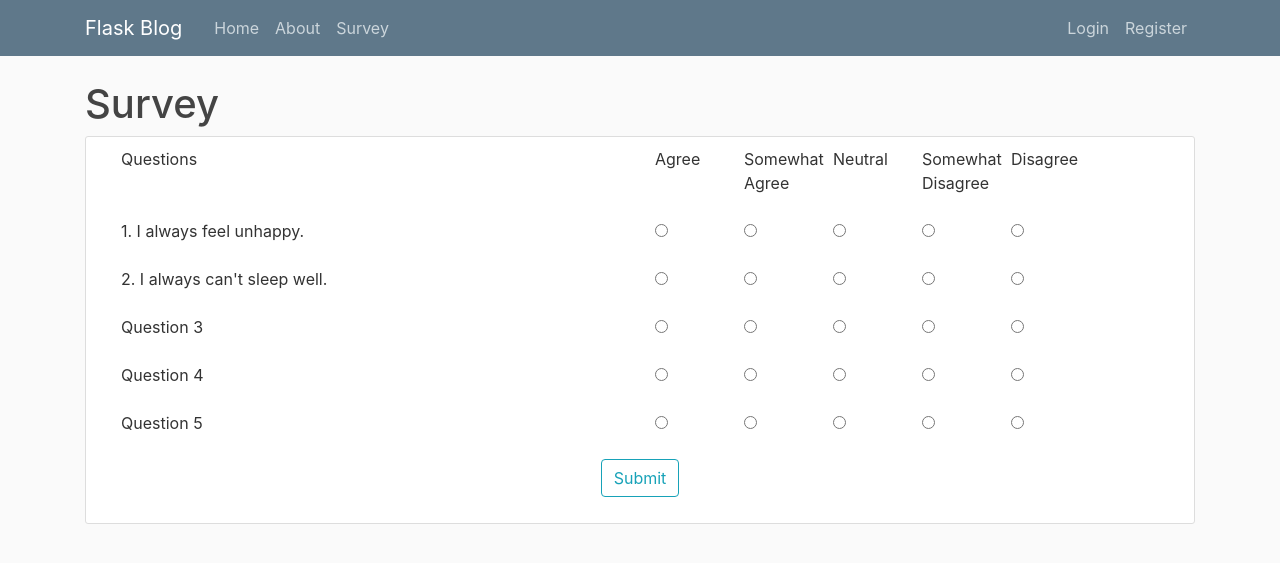
After one commit to wwkb123/Flask_Forum, a Flask app: page /survey in a window 1280 px wide. The commit adds this page. Shown: the top 563 px of the page. Run offline with Flask 2, Linux system fonts and the light colour scheme; some libraries are stand-ins or nearby versions.

Commit message:
add survey page

```diff
--- a/flaskblog/forms.py
+++ b/flaskblog/forms.py
@@ -1,7 +1,7 @@
 from flask_wtf import FlaskForm
 from flask_wtf.file import FileField, FileAllowed
 from flask_login import current_user
-from wtforms import StringField, PasswordField, SubmitField, BooleanField
+from wtforms import StringField, PasswordField, SubmitField, BooleanField, RadioField
 from wtforms.validators import DataRequired, Length, Email, EqualTo, ValidationError
 from flaskblog.models import User
 
@@ -53,3 +53,12 @@ class UpdateAccountForm(FlaskForm):
 			user = User.query.filter_by(email=email.data).first()
 			if user:
 				raise ValidationError('That email is taken. Please choose a different one.')
+
+
+class SurveyForm(FlaskForm):
+	question1 = RadioField('1. I always feel unhappy.', choices=[(5,'Agree'),(4,'Somewhat Agree'),(3,'Neutral'),(2,'Somewhat Disagree'),(1,'Disagree')])
+	question2 = RadioField('2. I always can\'t sleep well.', choices=[(5,'Agree'),(4,'Somewhat Agree'),(3,'Neutral'),(2,'Somewhat Disagree'),(1,'Disagree')])
+	question3 = RadioField('Question 3', choices=[(5,'Agree'),(4,'Somewhat Agree'),(3,'Neutral'),(2,'Somewhat Disagree'),(1,'Disagree')])
+	question4 = RadioField('Question 4', choices=[(5,'Agree'),(4,'Somewhat Agree'),(3,'Neutral'),(2,'Somewhat Disagree'),(1,'Disagree')])
+	question5 = RadioField('Question 5', choices=[(5,'Agree'),(4,'Somewhat Agree'),(3,'Neutral'),(2,'Somewhat Disagree'),(1,'Disagree')])
+	submit = SubmitField('Submit')
--- a/flaskblog/routes.py
+++ b/flaskblog/routes.py
@@ -4,7 +4,7 @@ from PIL import Image
 from flask import Flask, render_template, url_for, flash, redirect, request
 from flaskblog import app, db, bcrypt
 from flaskblog.models import User, Post
-from flaskblog.forms import RegistrationForm, LoginForm, UpdateAccountForm
+from flaskblog.forms import RegistrationForm, LoginForm, UpdateAccountForm, SurveyForm
 from flask_login import login_user, current_user, logout_user, login_required
 
 posts = [
@@ -105,3 +105,9 @@ def account():
 		form.email.data = current_user.email
 	image_file = url_for('static', filename='profile_pics/' + current_user.image_file)
 	return render_template('account.html', title='Account', image_file=image_file, form=form)
+
+
+@app.route('/survey', methods=['GET', 'POST'])
+def survey():
+	form = SurveyForm()
+	return render_template('survey.html', title='Survey', form=form, isSurvey=True)
--- a/flaskblog/templates/layout.html
+++ b/flaskblog/templates/layout.html
@@ -28,6 +28,7 @@
             <div class="navbar-nav mr-auto">
               <a class="nav-item nav-link" href="{{ url_for('home') }}">Home</a>
               <a class="nav-item nav-link" href="{{ url_for('about') }}">About</a>
+              <a class="nav-item nav-link" href="{{ url_for('survey') }}">Survey</a>
             </div>
             <!-- Navbar Right Side -->
             <div class="navbar-nav">
@@ -45,7 +46,11 @@
     </header>
     <main role="main" class="container">
       <div class="row">
+        {% if isSurvey %}
+        <div class="col-md-12">
+        {% else %}
         <div class="col-md-8">
+        {% endif %}
           {% with messages = get_flashed_messages(with_categories=true) %}
           	{% if messages %}
           		{% for category, message in messages %}
@@ -58,6 +63,8 @@
           {% block content %}{% endblock %}
 
         </div>
+        {% if isSurvey %}
+        {% else %}
         <div class="col-md-4">
           <div class="content-section">
             <h3>Our Sidebar</h3>
@@ -71,6 +78,7 @@
             </p>
           </div>
         </div>
+        {% endif %}
       </div>
     </main>
 
--- /dev/null
+++ b/flaskblog/templates/survey.html
@@ -0,0 +1,103 @@
+{% extends "layout.html" %}
+{% block content %}
+<h1>Survey</h1>
+<div class="content-section">
+	<form method="POST" action="">
+		{{ form.hidden_tag() }}
+		<div class="form-group">
+			<div class="container">
+				<div class="row">
+					<div class="col-sm-6">
+						Questions
+					</div>
+					{% for subfield in form.question1 %}
+					<div class="col-sm-1">
+						{{ subfield.label }}
+					</div>
+					{% endfor %}
+				</div>
+			</div>
+		</div>
+
+		<div class="form-group">
+			<div class="container">
+				<div class="row">
+					<div class="col-sm-6">
+						{{ form.question1.label }}
+					</div>
+					{% for subfield in form.question1 %}
+					<div class="col-sm-1">
+						{{ subfield }}
+					</div>
+					{% endfor %}
+				</div>
+			</div>
+		</div>
+
+		<div class="form-group">
+			<div class="container">
+				<div class="row">
+					<div class="col-sm-6">
+						{{ form.question2.label }}
+					</div>
+					{% for subfield in form.question2 %}
+					<div class="col-sm-1">
+						{{ subfield }}
+					</div>
+					{% endfor %}
+				</div>
+			</div>
+		</div>
+
+		<div class="form-group">
+			<div class="container">
+				<div class="row">
+					<div class="col-sm-6">
+						{{ form.question3.label }}
+					</div>
+					{% for subfield in form.question3 %}
+					<div class="col-sm-1">
+						{{ subfield }}
+					</div>
+					{% endfor %}
+				</div>
+			</div>
+		</div>
+
+		<div class="form-group">
+			<div class="container">
+				<div class="row">
+					<div class="col-sm-6">
+						{{ form.question4.label }}
+					</div>
+					{% for subfield in form.question4 %}
+					<div class="col-sm-1">
+						{{ subfield }}
+					</div>
+					{% endfor %}
+				</div>
+			</div>
+		</div>
+
+		<div class="form-group">
+			<div class="container">
+				<div class="row">
+					<div class="col-sm-6">
+						{{ form.question5.label }}
+					</div>
+					{% for subfield in form.question5 %}
+					<div class="col-sm-1">
+						{{ subfield }}
+					</div>
+					{% endfor %}
+				</div>
+			</div>
+		</div>
+
+			<div class="form-group">
+				<center>{{ form.submit(class="btn btn-outline-info") }}</center>
+			</div>
+		</form>
+	</div>
+
+{% endblock content %}
--- /dev/null
+++ b/flaskblog/templates/template.html
@@ -0,0 +1,4 @@
+{% extends "layout.html" %}
+{% block content %}
+	<!-- content -->
+{% endblock content %}
```
